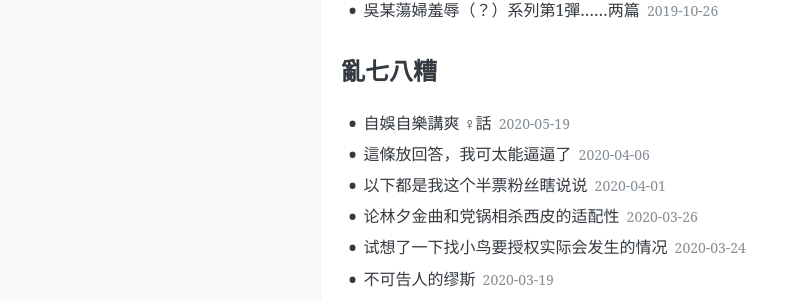
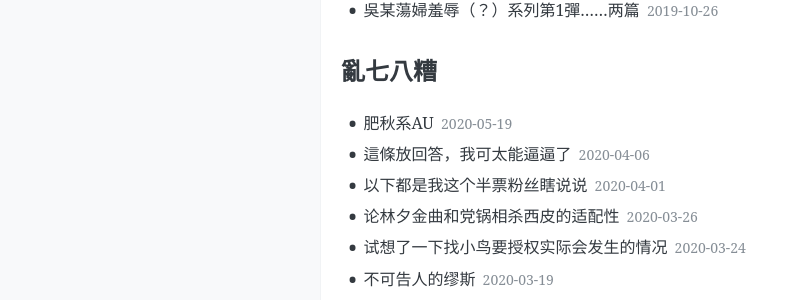
Before and after one commit to kanransya/nami-jetcoaster, a Jekyll site: the page built from tags/index.html, in a window 1280 px wide and 1400 px high, scrolled down 2231 px. Shown: the part 787-1087 px from the top of the window, without its empty margins (63-867 px from the left). Built offline with Jekyll 4.4.1, drawn with Linux system fonts in a browser that asks for light colours; comment, search, counter and statistics services are not loaded.

Commit message:
Update and rename 2020-05-19-自娛自樂講爽 ♀話-10.md to 2020-05-19-48group01.md

```diff
--- a/_posts/2020-05-19-自娛自樂講爽 ♀話-10.md
+++ b/_posts/2020-05-19-48group01.md
@@ -1,6 +1,6 @@
 ---
 layout: post
-title: 自娛自樂講爽 ♀話
+title: 肥秋系AU
 date: 2020-05-19 00:32:30
 author: Cehy_Maui, 回汐
 tags: [ROC同人,亂七八糟]
```
